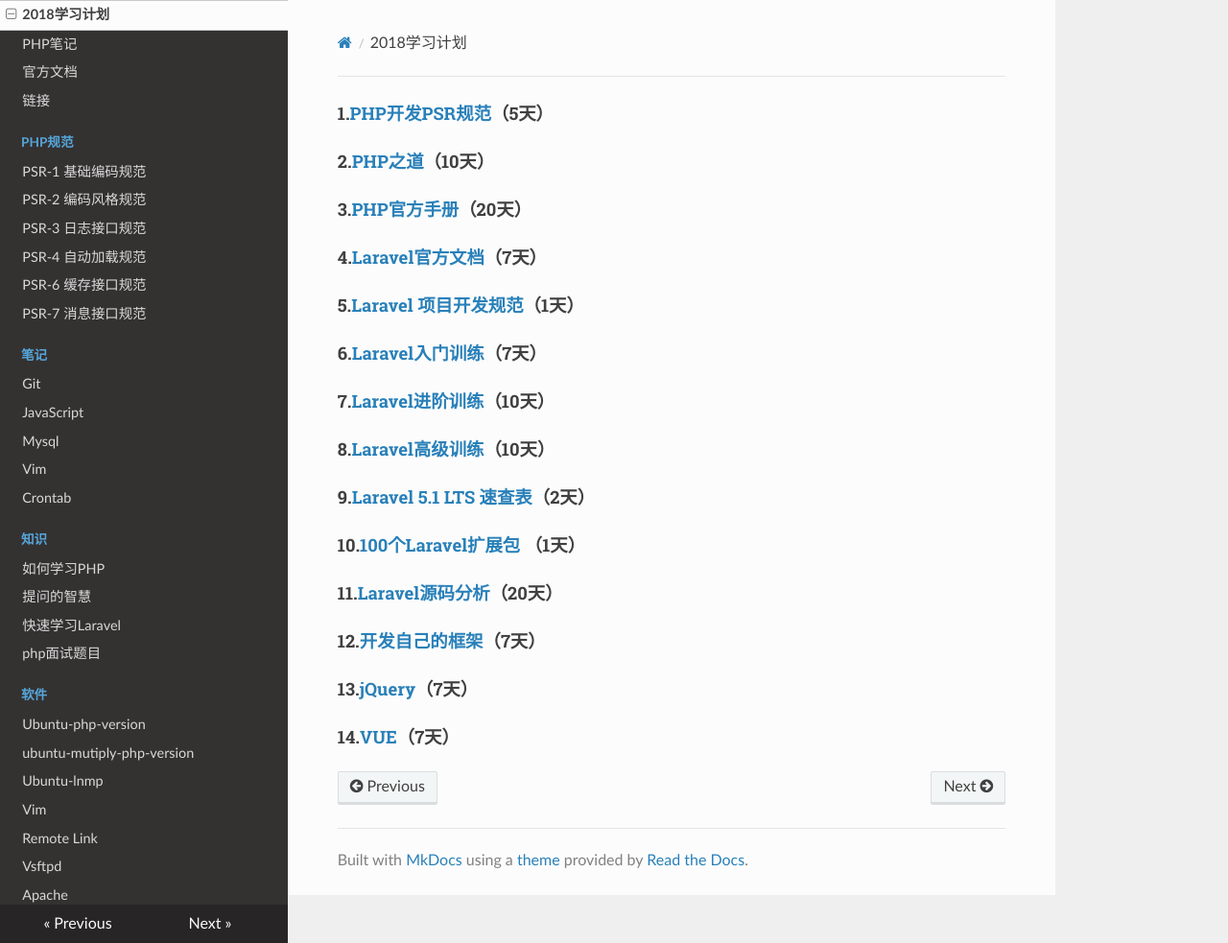
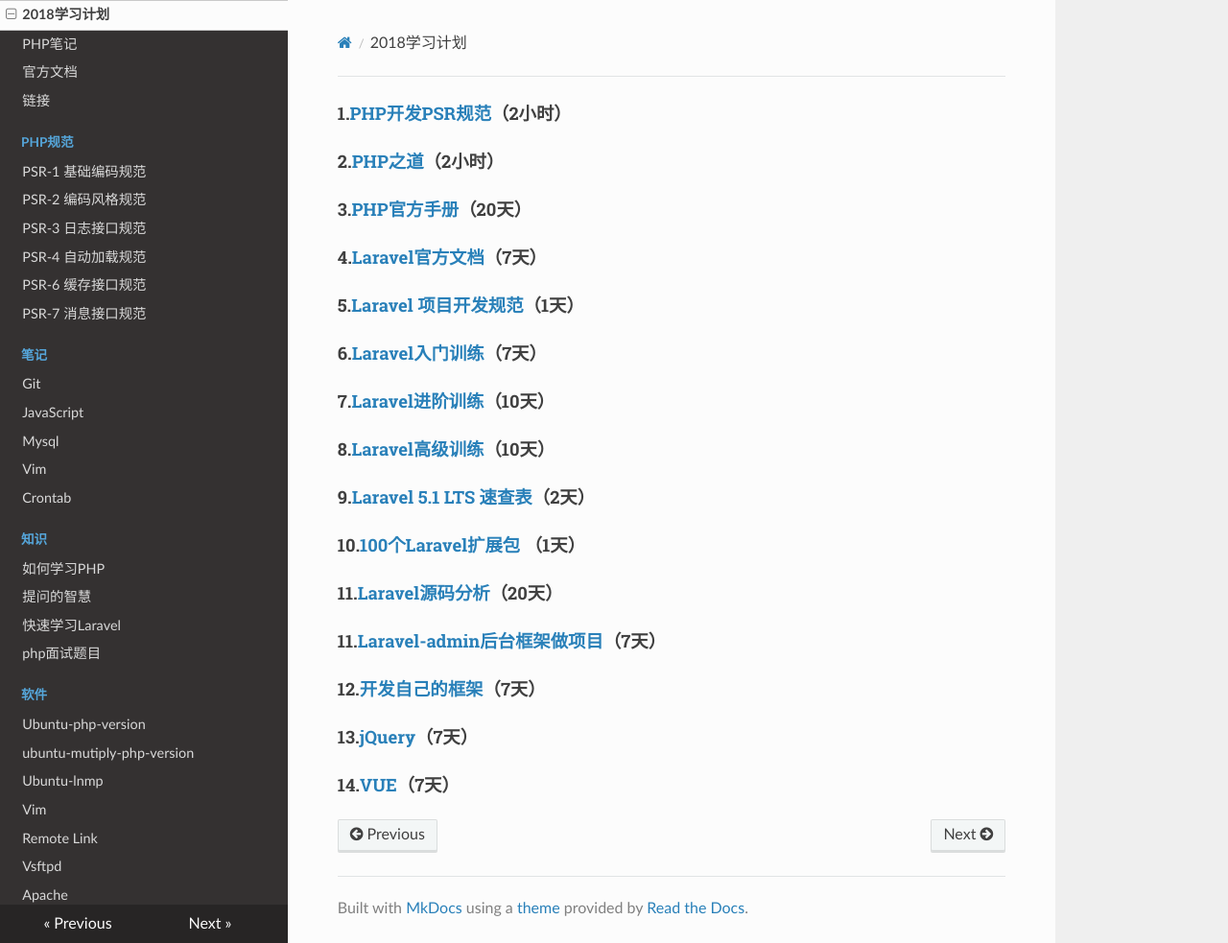
Before and after one commit to oksvip/documents, an MkDocs documentation site: the page built from docs/learn-plan.md, in a window 1280 px wide and 983 px high. Shown: the whole window at 96% size. Built offline with MkDocs 1.6.1, drawn with Linux system fonts in a browser that asks for light colours; nearby versions of some CDN libraries; old or Windows-style settings are respelled for this version of MkDocs.

Commit message:
add learn plan

```diff
--- a/docs/learn-plan.md
+++ b/docs/learn-plan.md
@@ -1,6 +1,6 @@
-#### 1.[PHP开发PSR规范](http://doc.iokvip.com/psrs/psr-1-basic-coding/)（5天）
+#### 1.[PHP开发PSR规范](http://doc.iokvip.com/psrs/psr-1-basic-coding/)（2小时）
 
-#### 2.[PHP之道](https://laravel-china.github.io/php-the-right-way/)（10天）
+#### 2.[PHP之道](https://laravel-china.github.io/php-the-right-way/)（2小时）
 
 #### 3.[PHP官方手册](http://php.net/manual/zh/)（20天）
 
@@ -20,6 +20,8 @@
 
 #### 11.[Laravel源码分析](https://github.com/laravel/laravel)（20天）
 
+#### 11.[Laravel-admin后台框架做项目](http://laravel-admin.org/docs/#/zh/installation)（7天）
+
 #### 12.[开发自己的框架](https://github.com/laravel/laravel)（7天）
 
 #### 13.[jQuery](http://www.runoob.com/jquery/jquery-tutorial.html)（7天）
```
